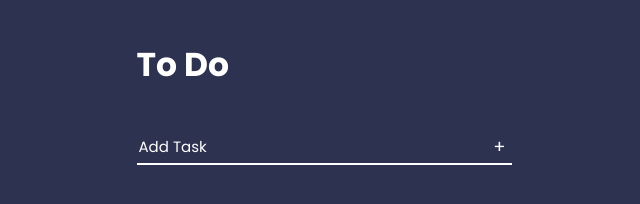
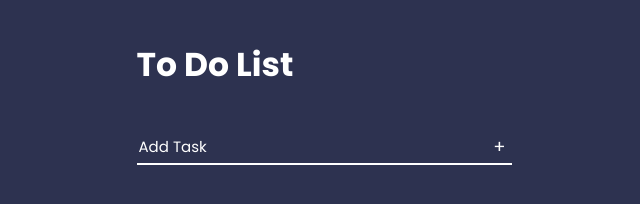
Before and after one commit to dishan1223/to-do, a website built with Vite: page index.html in a window 1280 px wide. Shown: the whole page, without its empty margins (316-956 px from the left). Built offline with nearby package versions, Linux system fonts and the light colour scheme.

Commit message:
changed the main heading

```diff
--- a/index.html
+++ b/index.html
@@ -12,7 +12,7 @@
   </head>
   <body>
     <div class="todo-container">
-      <h1 class="To-Do-head">To Do</h1>
+      <h1 class="To-Do-head">To Do List</h1>
       <div class="add-task-container">
         <input id="input-box" class="task-input" type="text" placeholder="Add Task">
         <button id="add-btn" class="add-btn">+</button>
```
